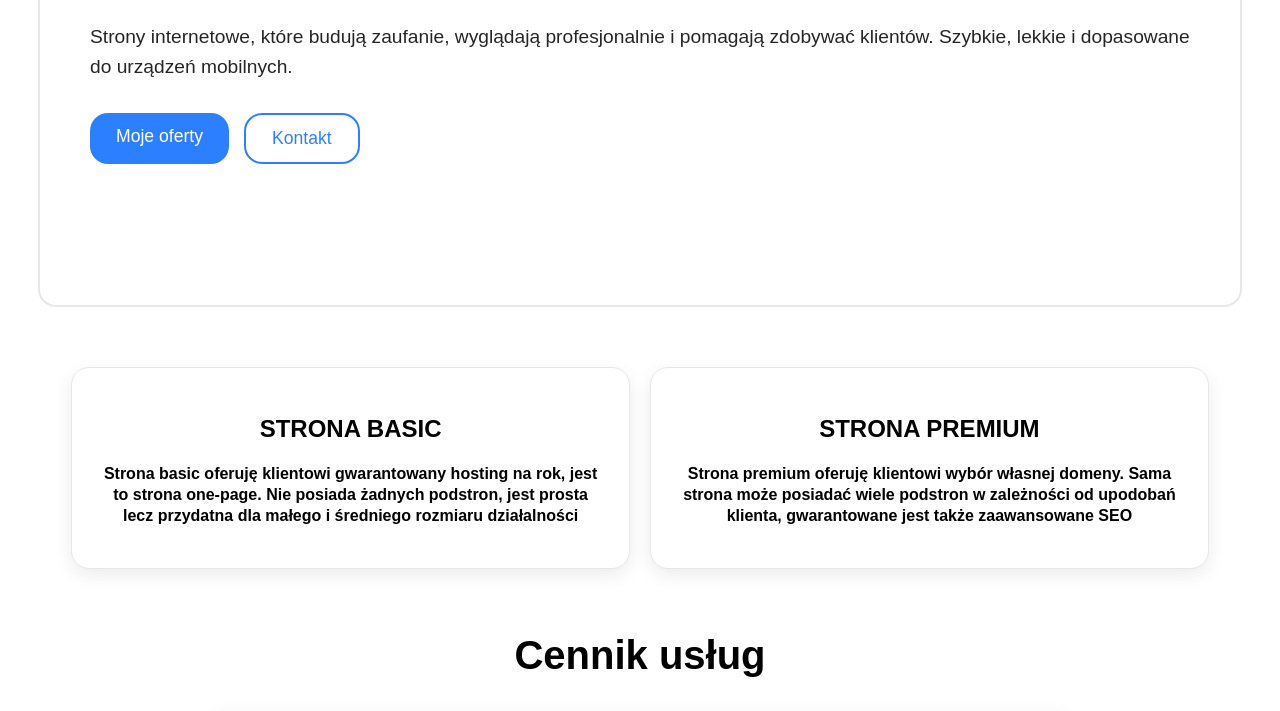
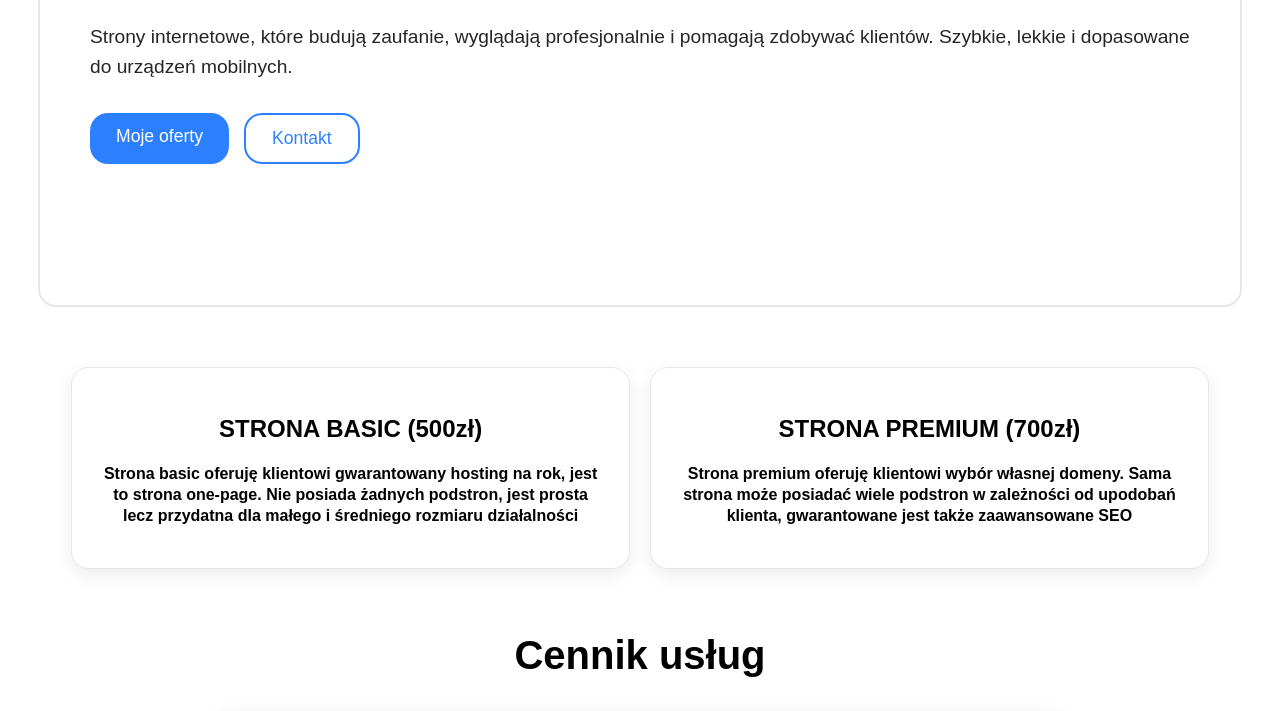
Before and after one commit to adamjakubowski7777-art/real-main, a plain HTML site: page index.html in a window 1280 px wide. Shown: the part 369-1080 px from the top of the page. Drawn offline with Linux system fonts and the light colour scheme.

Commit message:
index.html

```diff
--- a/index.html
+++ b/index.html
@@ -40,12 +40,12 @@ i pomagają zdobywać klientów. Szybkie, lekkie i dopasowane do urządzeń mobi
 
 <section id="uslugi" class="uslugi">
 <div class="box">
-<h2>STRONA BASIC</h2>
+<h2>STRONA BASIC (500zł)</h2>
 <p>Strona basic oferuję klientowi gwarantowany hosting na rok, jest to strona one-page. Nie posiada żadnych podstron, jest prosta lecz przydatna dla małego i średniego rozmiaru działalności</p>
 </div>
 
 <div class="box">
-<h2>STRONA PREMIUM</h2>
+<h2>STRONA PREMIUM (700zł)</h2>
 <p>Strona premium oferuję klientowi wybór własnej domeny. Sama strona może posiadać wiele podstron w zależności od upodobań klienta, gwarantowane jest także zaawansowane SEO</p>
 </div>
 </section>
```
